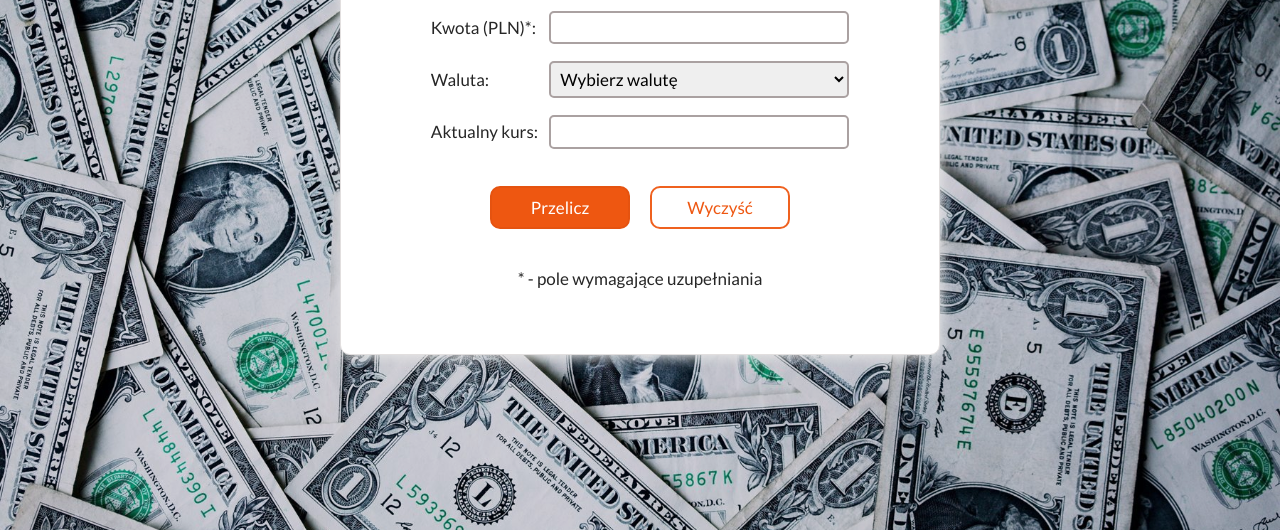
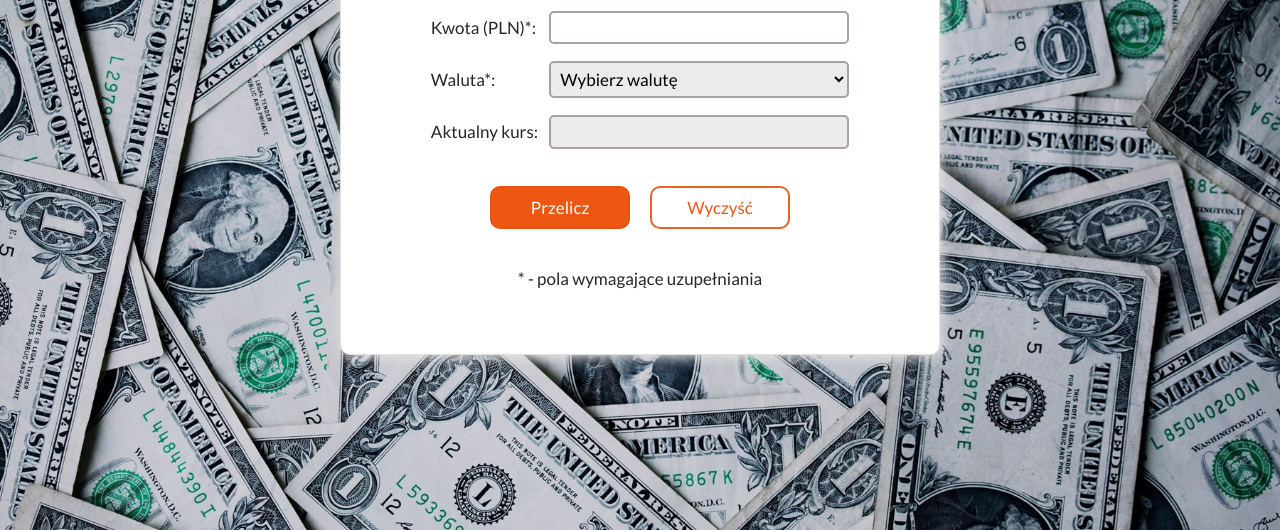
Before and after one commit to paulgrym/currency-converter, a plain HTML site: page index.html in a window 1280 px wide. Shown: the part 270-800 px from the top of the page. Drawn offline with nearby package versions, Linux system fonts and the light colour scheme.

Commit message:
changed field attributes and styles

```diff
--- a/css/form.css
+++ b/css/form.css
@@ -18,9 +18,8 @@
     max-width: 300px;
 }
 
-.interacted:invalid {
-    background-color: hsla(0, 89%, 95%, 0.842);
-    border-color: hsla(0, 89%, 85%, 0.842);
+.form__field:read-only{
+    background-color: hsla(0, 7%, 81%, 0.411);
 }
 
 .form_flex {
--- a/index.html
+++ b/index.html
@@ -9,7 +9,8 @@
     <link rel="icon" href="images/icon.png">
     <meta property="og:image" content="images/share.jpg">
     <meta property="og:title" content="Currency converter">
-    <meta property="og:description" content="Let me introduce to you my very first calculating-anything project -  the currency converter. With its help you can convert PLN to EUR, USD or CZK.">
+    <meta property="og:description"
+        content="Let me introduce to you my very first calculating-anything project -  the currency converter. With its help you can convert PLN to EUR, USD or CZK.">
     <link rel="stylesheet" href="https://cdnjs.cloudflare.com/ajax/libs/normalize/8.0.1/normalize.min.css"
         integrity="sha512-NhSC1YmyruXifcj/KFRWoC561YpHpc5Jtzgvbuzx5VozKpWvQ+4nXhPdFgmx8xqexRcpAglTj9sIBWINXa8x5w=="
         crossorigin="anonymous" referrerpolicy="no-referrer" />
@@ -36,9 +37,9 @@
             </p>
             <p>
                 <label>
-                    <span class="form__labelText">Waluta:</span>
-                    <select class="form__field js-currency">
-                        <option value="none" selected disabled>Wybierz walutę</option>
+                    <span class="form__labelText">Waluta*:</span>
+                    <select class="form__field js-currency" required>
+                        <option value="">Wybierz walutę</option>
                         <option value="EUR">Euro (EUR)</option>
                         <option value="USD">Dolar amerykański (USD)</option>
                         <option value=CZK>Korona czeska (CZK)</option>
@@ -48,7 +49,7 @@
             <p>
                 <label>
                     <span class="form__labelText">Aktualny kurs:</span>
-                    <input class="form__field js-rate" type="number" min="0.01" step="any" required>
+                    <input class="form__field js-rate" type="number" readonly>
                 </label>
             </p>
             <p class="form_flex">
@@ -59,7 +60,7 @@
             <p class="form__result js-result">
             </p>
             <p>
-                * - pole wymagające uzupełniania
+                * - pola wymagające uzupełniania
             </p>
         </form>
     </div>
```
